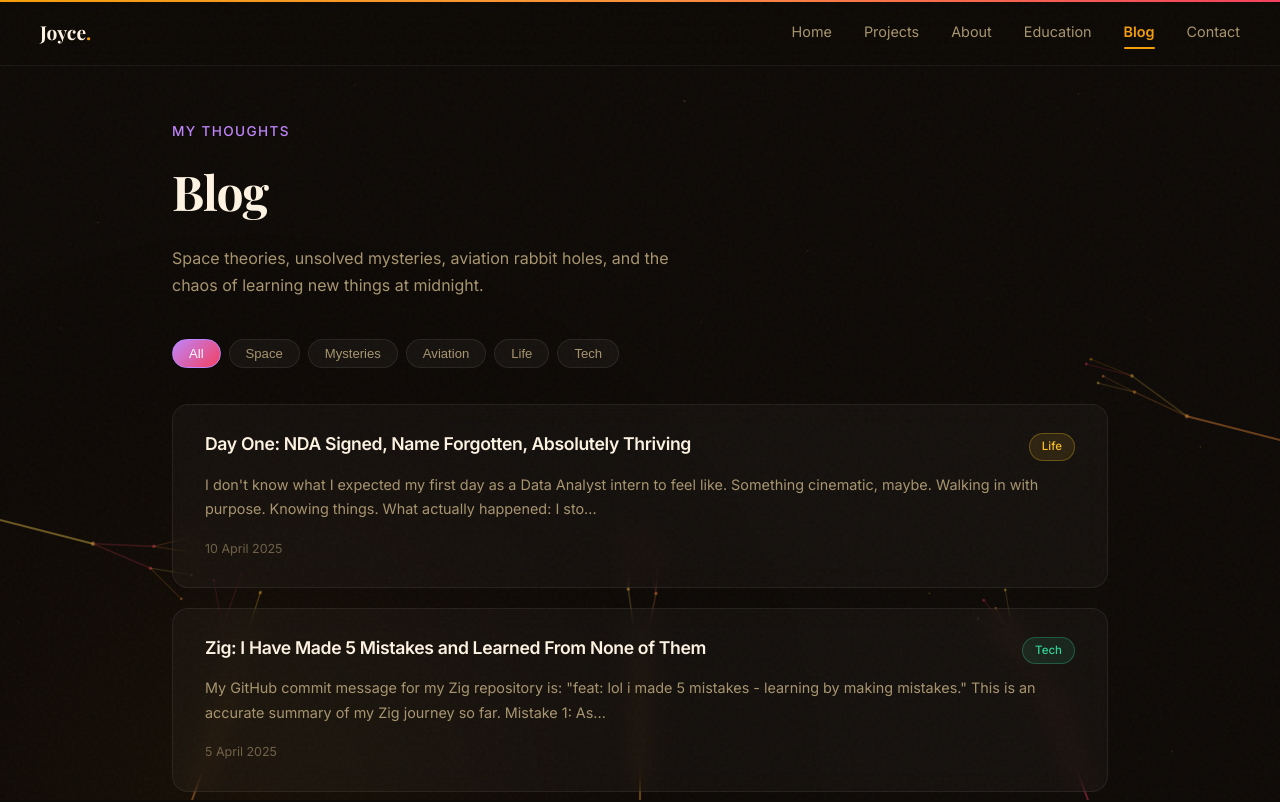
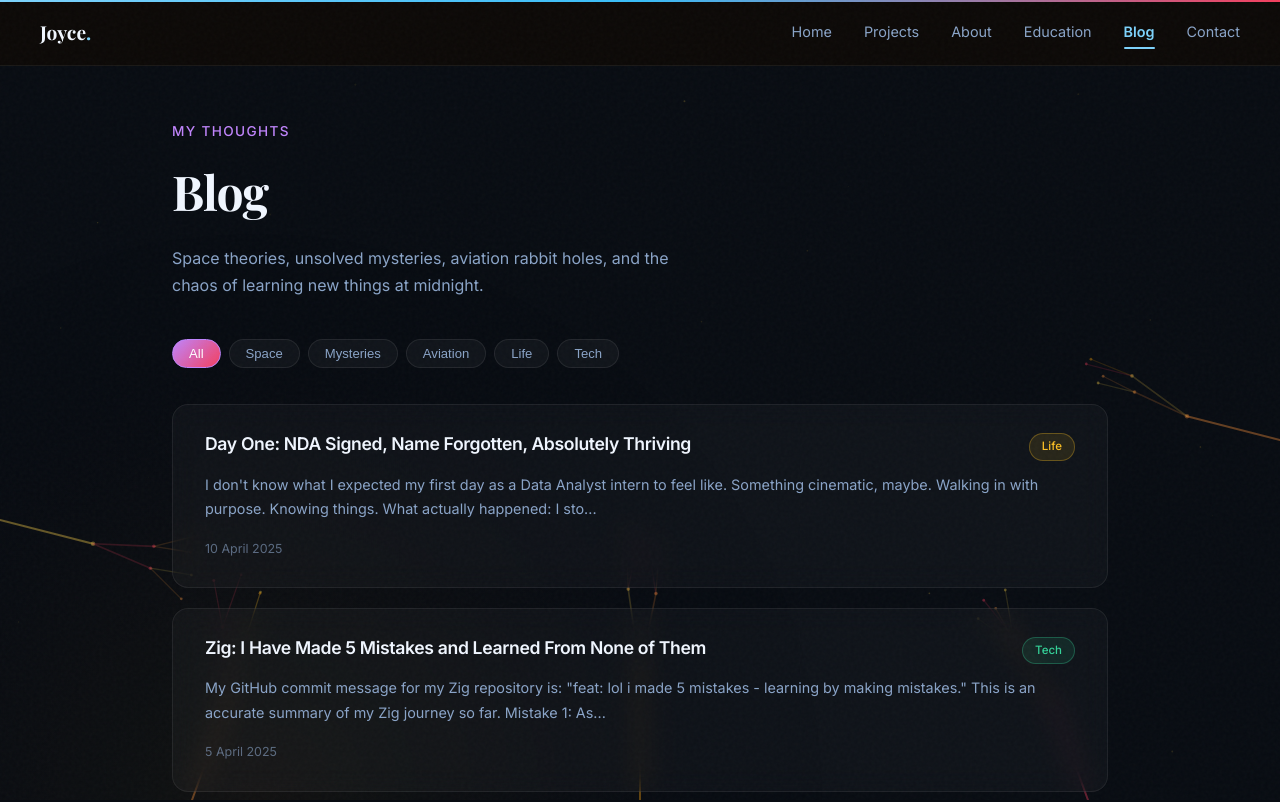
Before and after one commit to kalpanajoycedovari/my-portfolio, a Next.js app: page /blog in a window 1280 px wide. Shown: the top 802 px of the page. Built offline with nearby package versions, Linux system fonts and the light colour scheme; a web font is replaced by a local one.

Commit message:
redesign: switch to sky blue palette, categorise projects

```diff
--- a/app/globals.css
+++ b/app/globals.css
@@ -1,19 +1,19 @@
 @import url('https://fonts.googleapis.com/css2?family=Inter:wght@300;400;500;600;700&family=Playfair+Display:ital,wght@0,400;0,700;1,400&display=swap');
 
 :root {
-  --bg-primary: #0e0a07;
-  --bg-secondary: #160f0a;
+  --bg-primary: #080c12;
+  --bg-secondary: #0d1117;
   --bg-card: rgba(255, 255, 255, 0.04);
   --border: rgba(255, 255, 255, 0.08);
-  --accent-amber: #f59e0b;
-  --accent-orange: #fb923c;
+  --accent-amber: #7dd3fc;
+  --accent-orange: #38bdf8;
   --accent-rose: #f43f5e;
-  --accent-warm: #fcd34d;
+  --accent-warm: #bae6fd;
   --accent-lavender: #c084fc;
   --accent-mint: #34d399;
-  --text-primary: #fef3e2;
-  --text-secondary: #a8956f;
-  --glow-amber: 0 0 30px rgba(245, 158, 11, 0.2);
+  --text-primary: #f0f6ff;
+  --text-secondary: #8aa4c8;
+  --glow-amber: 0 0 30px rgba(125, 211, 252, 0.18);
 }
 
 * { box-sizing: border-box; margin: 0; padding: 0; }
@@ -49,11 +49,11 @@ a:hover { color: var(--accent-orange); }
 .glass-card:hover {
   transform: translateY(-4px);
   box-shadow: var(--glow-amber);
-  border-color: rgba(245,158,11,0.25);
+  border-color: rgba(125, 211, 252, 0.25);
 }
 
 .gradient-text {
-  background: linear-gradient(135deg, var(--accent-amber), var(--accent-orange), var(--accent-rose));
+  background: linear-gradient(135deg, var(--accent-amber), var(--accent-orange), var(--accent-lavender));
   -webkit-background-clip: text;
   -webkit-text-fill-color: transparent;
   background-clip: text;
@@ -65,8 +65,8 @@ a:hover { color: var(--accent-orange); }
   border-radius: 999px;
   font-size: 0.75rem;
   font-weight: 500;
-  background: rgba(245,158,11,0.1);
-  border: 1px solid rgba(245,158,11,0.25);
+  background: rgba(125, 211, 252, 0.08);
+  border: 1px solid rgba(125, 211, 252, 0.2);
   color: var(--accent-amber);
   letter-spacing: 0.03em;
 }
@@ -78,14 +78,14 @@ a:hover { color: var(--accent-orange); }
   padding: 12px 28px;
   border-radius: 999px;
   background: linear-gradient(135deg, var(--accent-amber), var(--accent-orange));
-  color: #0e0a07;
+  color: #080c12;
   font-weight: 700;
   font-size: 0.9rem;
   border: none;
   cursor: pointer;
   transition: opacity 0.2s ease, transform 0.2s ease;
 }
-.btn-primary:hover { opacity: 0.88; transform: scale(1.03); color: #0e0a07; }
+.btn-primary:hover { opacity: 0.88; transform: scale(1.03); color: #080c12; }
 
 .btn-ghost {
   display: inline-flex;
@@ -113,7 +113,7 @@ a:hover { color: var(--accent-orange); }
   padding: 40px 32px 80px;
 }
 
-/* ── Grain texture overlay ── */
+/* Grain texture overlay */
 body::after {
   content: "";
   position: fixed;
```
Also changed, not shown: app/projects/page.tsx (+6 -11 lines).
